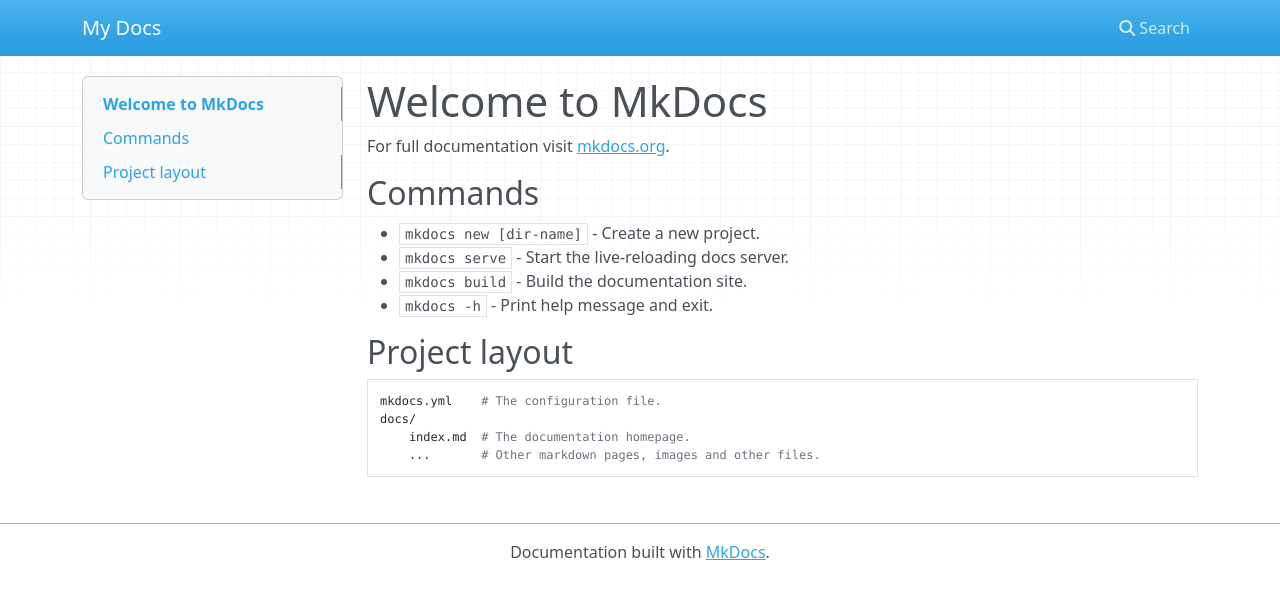
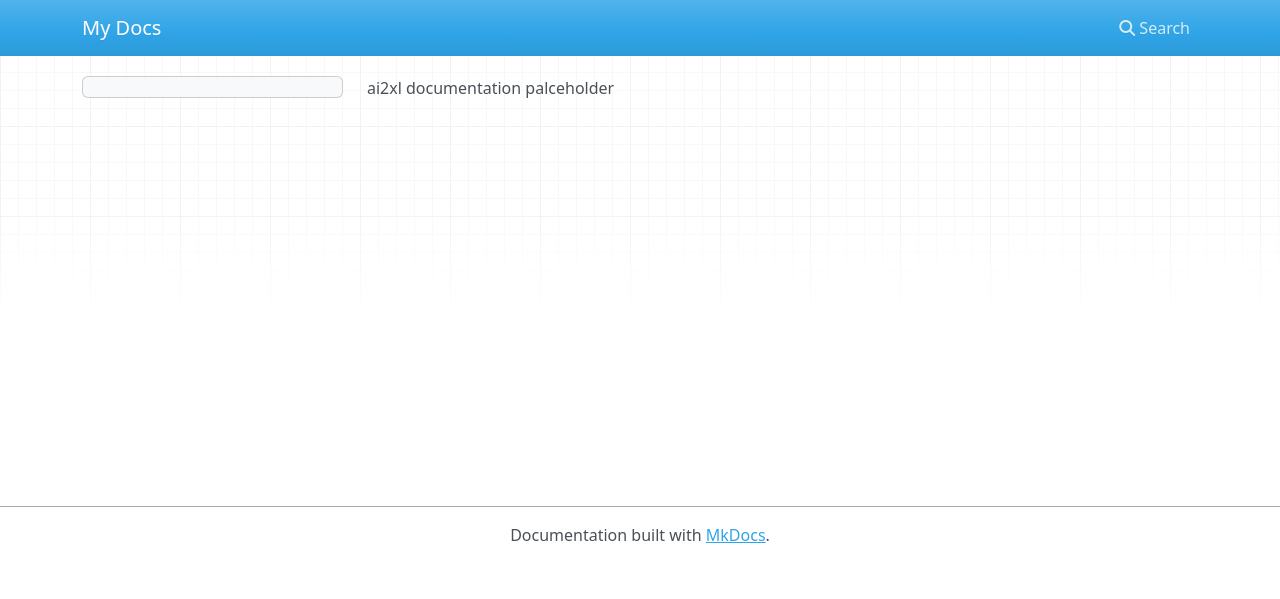
Before and after one commit to ai2xl/core, an MkDocs documentation site: the page built from docs/index.md, in a window 1280 px wide. Shown: the top 599 px of the page. Built offline with MkDocs 1.6.1, drawn with Linux system fonts in a browser that asks for light colours; nearby versions of some CDN libraries.

Commit message:
Update index.md

```diff
--- a/docs/index.md
+++ b/docs/index.md
@@ -1,17 +1 @@
-# Welcome to MkDocs
-
-For full documentation visit [mkdocs.org](https://www.mkdocs.org).
-
-## Commands
-
-* `mkdocs new [dir-name]` - Create a new project.
-* `mkdocs serve` - Start the live-reloading docs server.
-* `mkdocs build` - Build the documentation site.
-* `mkdocs -h` - Print help message and exit.
-
-## Project layout
-
-    mkdocs.yml    # The configuration file.
-    docs/
-        index.md  # The documentation homepage.
-        ...       # Other markdown pages, images and other files.
+ai2xl documentation palceholder
```
